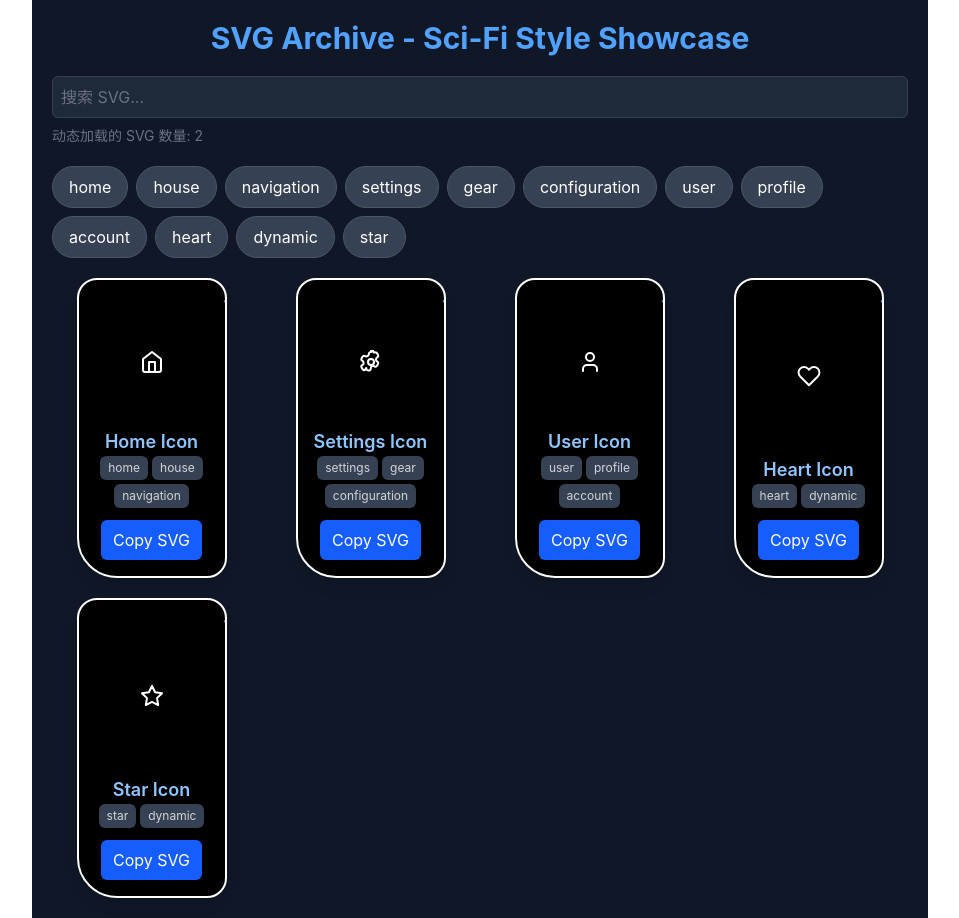
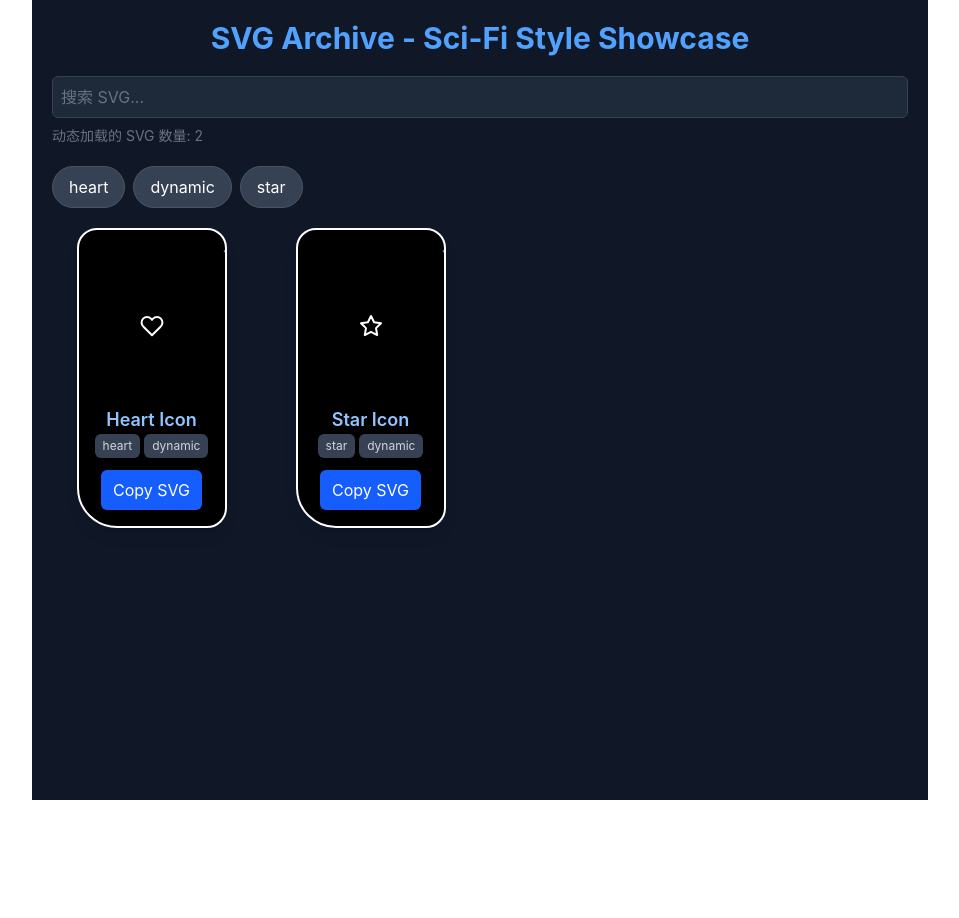
Before and after one commit to JeromeJoh/svg-archive, a Preact app: page / in a window 1280 px wide. Shown: the whole page, without its empty margins (160-1119 px from the left). After the commit the page ends 800 px from the top, so only its background shows below. Built offline with nearby package versions, Linux system fonts and the light colour scheme.

Commit message:
fix: remove mock svg

```diff
--- a/src/app.jsx
+++ b/src/app.jsx
@@ -1,29 +1,4 @@
 import { useState, useEffect } from 'preact/hooks'
-
-// Mock SVG data
-const initialSvgs = [
-  {
-    id: '1',
-    name: 'Home Icon',
-    content:
-      '<svg xmlns="http://www.w3.org/2000/svg" width="24" height="24" viewBox="0 0 24 24" fill="none" stroke="currentColor" stroke-width="2" stroke-linecap="round" stroke-linejoin="round" class="lucide lucide-home"><path d="m3 9 9-7 9 7v11a2 2 0 0 1-2 2H5a2 2 0 0 1-2-2z"/><polyline points="9 22 9 12 15 12 15 22"/></svg>',
-    tags: ['home', 'house', 'navigation'],
-  },
-  {
-    id: '2',
-    name: 'Settings Icon',
-    content:
-      '<svg xmlns="http://www.w3.org/2000/svg" width="24" height="24" viewBox="0 0 24 24" fill="none" stroke="currentColor" stroke-width="2" stroke-linecap="round" stroke-linejoin="round" class="lucide lucide-settings"><path d="M12.22 2h-.44a2 2 0 0 0-2 2v.18a2 2 0 0 1-1 1.73l-.43.25a2 2 0 0 1-2 0l-.15-.08a2 2 0 0 0-2.73.73l-.78 1.35a2 2 0 0 0 .73 2.73l.15.08a2 2 0 0 1 1 1.74v.44a2 2 0 0 1-1 1.73l-.15.08a2 2 0 0 0-.73 2.73l.78 1.35a2 2 0 0 0 2.73.73l.15-.08a2 2 0 0 1 1-1.74v.44a2 2 0 0 0 2 2h.44a2 2 0 0 0 2-2v-.18a2 2 0 0 1 1-1.73l.43-.25a2 2 0 0 1 2 0l.15.08a2 2 0 0 0 2.73-.73l.78-1.35a2 2 0 0 0-.73-2.73l-.15-.08a2 2 0 0 1-1-1.74v-.44a2 2 0 0 1 1-1.73l.15-.08a2 2 0 0 0 .73-2.73l-.78-1.35a2 2 0 0 0-2.73-.73l-.15.08a2 2 0 0 1-1-1.74V2a2 2 0 0 0-2-2z"/><circle cx="12" cy="12" r="3"/></svg>',
-    tags: ['settings', 'gear', 'configuration'],
-  },
-  {
-    id: '3',
-    name: 'User Icon',
-    content:
-      '<svg xmlns="http://www.w3.org/2000/svg" width="24" height="24" viewBox="0 0 24 24" fill="none" stroke="currentColor" stroke-width="2" stroke-linecap="round" stroke-linejoin="round" class="lucide lucide-user"><path d="M19 21v-2a4 4 0 0 0-4-4H9a4 4 0 0 0-4 4v2"/><circle cx="12" cy="7" r="4"/></svg>',
-    tags: ['user', 'profile', 'account'],
-  },
-]
 
 const SvgItem = ({ svg }) => {
   const copyToClipboard = () => {
@@ -95,7 +70,7 @@ export function App() {
     const loadSvgs = async () => {
       const modules = import.meta.glob('./assets/svgs/*.svg', { as: 'raw' })
       const dynamicSvgs = []
-      let idCounter = initialSvgs.length + 1
+      let idCounter = 1
 
       for (const path in modules) {
         const getContent = modules[path]
@@ -109,7 +84,7 @@ export function App() {
         })
       }
       setDynamicSvgsCount(dynamicSvgs.length)
-      setAllSvgs([...initialSvgs, ...dynamicSvgs])
+      setAllSvgs(dynamicSvgs)
     }
     loadSvgs()
   }, [])
```
